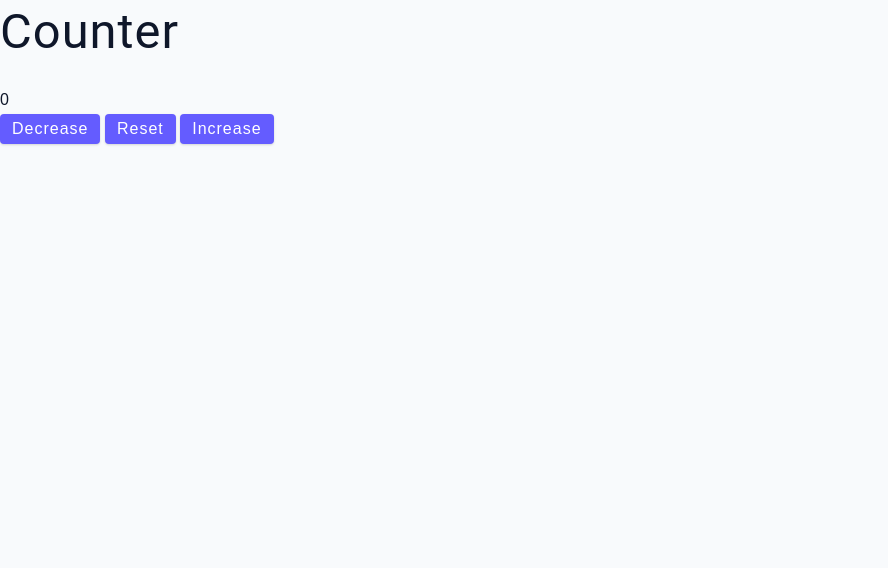
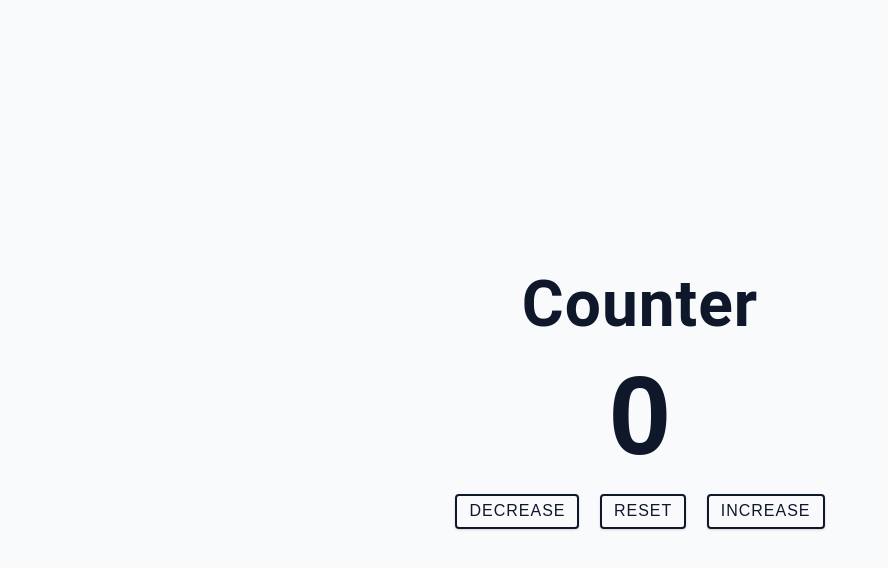
Before and after one commit to smajaas/HTML-CSS-Mini-Projs-1, a plain HTML site: page 02-counter/starter/index.html in a window 1280 px wide. Shown: the whole page, without its empty margins (0-888 px from the left). Drawn offline with Linux system fonts and the light colour scheme.

Commit message:
css counter done

```diff
--- a/02-counter/starter/main.css
+++ b/02-counter/starter/main.css
@@ -259,3 +259,34 @@ ul {
 Counter
 ===============
 */
+
+main {
+  min-height: 100vh;
+  display: grid;
+  place-items: center;
+}
+.container {
+  text-align: center;
+}
+.container h1 {
+  font-size: 4rem;
+  font-weight: 600;
+  margin-bottom: 0;
+}
+
+#value {
+  font-size: 7rem;
+  font-weight: bold;
+  line-height: 1.25;
+}
+.counter-btn {
+  text-transform: uppercase;
+  background: transparent;
+  color: var(--textColor);
+  border: 2px solid var(--textColor);
+  margin: 0.5rem;
+}
+.counter-btn:hover {
+  background: var(--textColor);
+  color: var(--white);
+}
```
